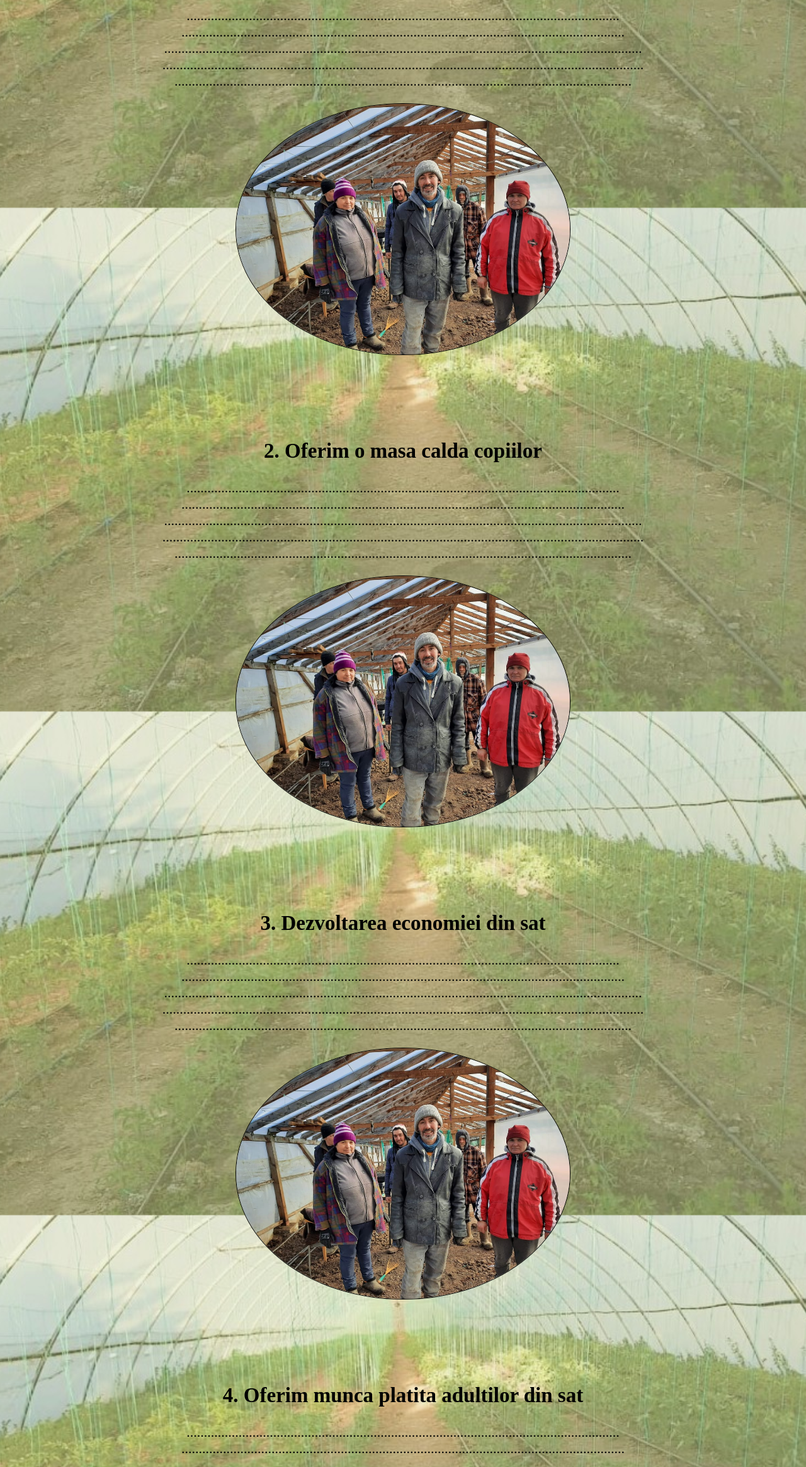
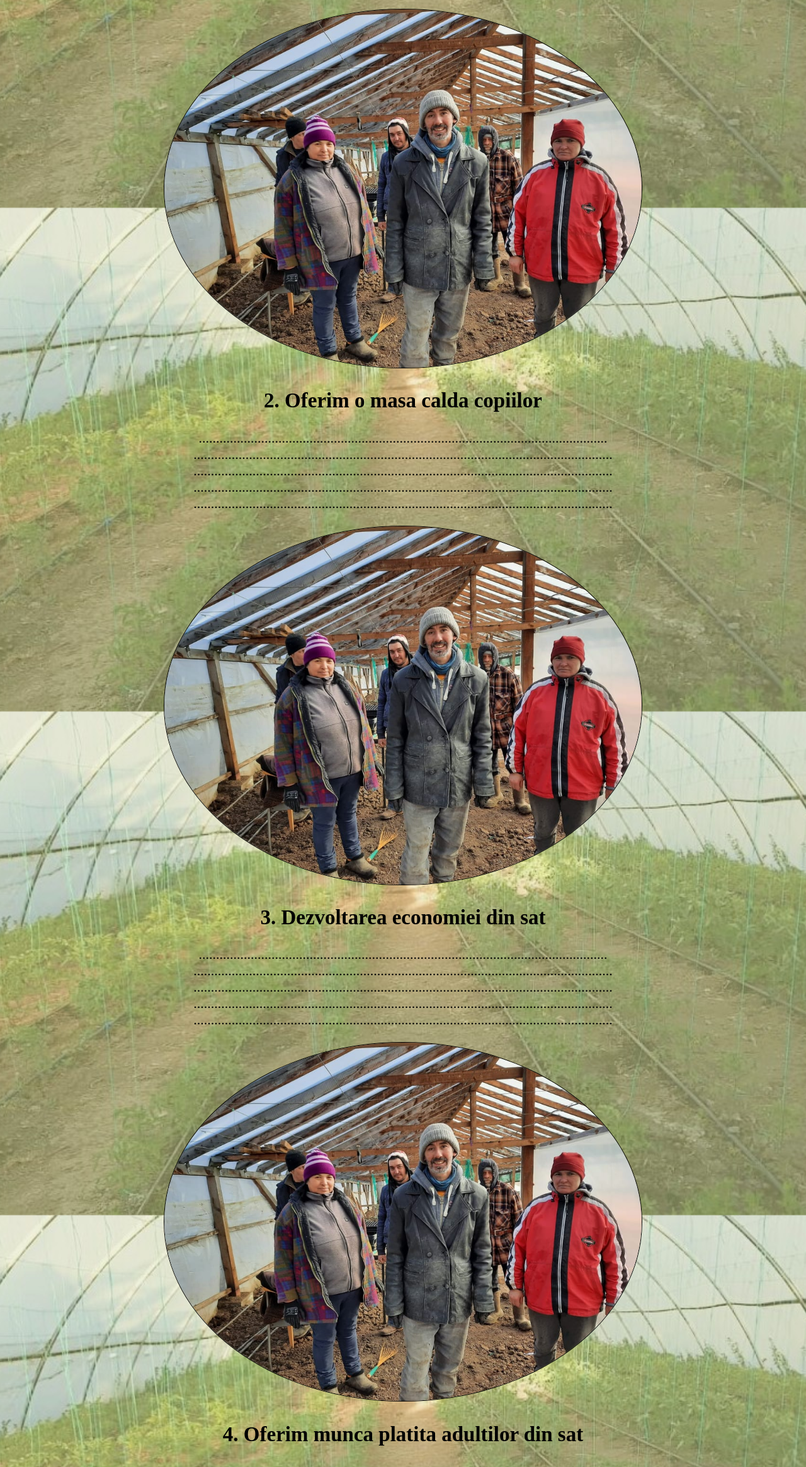
Before and after one commit to EduadoC/PasiSpreLumina, a plain HTML site: page activitati.html in a window 1280 px wide. Shown: the part 470-2800 px from the top of the page at 63% size. Drawn offline with Linux system fonts and the light colour scheme; a web font is replaced by a local one.

Commit message:
Text placement

```diff
--- a/activitati.css
+++ b/activitati.css
@@ -55,15 +55,11 @@ footer {
     position: relative;
     top: 3px;
 }
-.activitati h2 {
-    padding-top: 100px;
+.activitati {
+    place-content: center;
+    text-align: center;
 }
-.activitati {
-    text-align: center;
-    width: 70%;
-    margin: auto;
-    padding-top: 50px;
-}
+
 .poze {
     width: 60%;
     border-radius: 100%;
--- a/activitati.html
+++ b/activitati.html
@@ -21,46 +21,60 @@
         </header><!--aice se termina headearul-->
         <main class="activitati">
             <h1>Activitatile pe care le avem</h1>
+            <div>
                 <h2>1. Educarea religioaa a copiilor defavorizati</h2>
-                <p>.............................................................................................................................
-                ................................................................................................................................
-                ..........................................................................................................................................
-                ...........................................................................................................................................
-                ....................................................................................................................................
+                <p>......................................................................................................................
+                .........................................................................................................................
+                .........................................................................................................................
+                .........................................................................................................................
+                .........................................................................................................................
                 </p>
                 <img class="poze" src="banner_1.jpg" alt="Poza">
+            </div>
+
+            <div>
                 <h2>2. Oferim o masa calda copiilor</h2>
-                <p>.............................................................................................................................
-                ................................................................................................................................
-                ..........................................................................................................................................
-                ...........................................................................................................................................
-                ....................................................................................................................................
+                <p>......................................................................................................................
+                .........................................................................................................................
+                .........................................................................................................................
+                .........................................................................................................................
+                .........................................................................................................................
                 </p>
                 <img class="poze" src="banner_1.jpg" alt="Poza">
+            </div>
+
+            <div>
                 <h2>3. Dezvoltarea economiei din sat</h2>
-                <p>.............................................................................................................................
-                ................................................................................................................................
-                ..........................................................................................................................................
-                ...........................................................................................................................................
-                ....................................................................................................................................
+                <p>......................................................................................................................
+                .........................................................................................................................
+                .........................................................................................................................
+                .........................................................................................................................
+                .........................................................................................................................
                 </p>
                 <img class="poze" src="banner_1.jpg" alt="Poza">
+            </div>
+
+            <div>
                 <h2>4. Oferim munca platita adultilor din sat</h2>
-                <p>.............................................................................................................................
-                ................................................................................................................................
-                ..........................................................................................................................................
-                ...........................................................................................................................................
-                ....................................................................................................................................
+                <p>......................................................................................................................
+                .........................................................................................................................
+                .........................................................................................................................
+                .........................................................................................................................
+                .........................................................................................................................
                 </p>
                 <img class="poze" src="banner_1.jpg" alt="Poza">
+            </div>
+
+            <div>
                 <h2>5. Si adultii trebie indrumati</h2>
                 <p>.............................................................................................................................
                 ................................................................................................................................
-                ..........................................................................................................................................
-                ...........................................................................................................................................
-                ....................................................................................................................................
+                ................................................................................................................................
+                ................................................................................................................................
+                ................................................................................................................................
                 </p>
                 <img class="poze" src="banner_1.jpg" alt="Poza">
+            </div>
         </main>
     </body>
 </html>
```
Also changed, not shown: despre_noi.css (+5 -7 lines), despre_noi.html (+24 -15 lines). Lines whose indentation alone changed are shown as unchanged.
